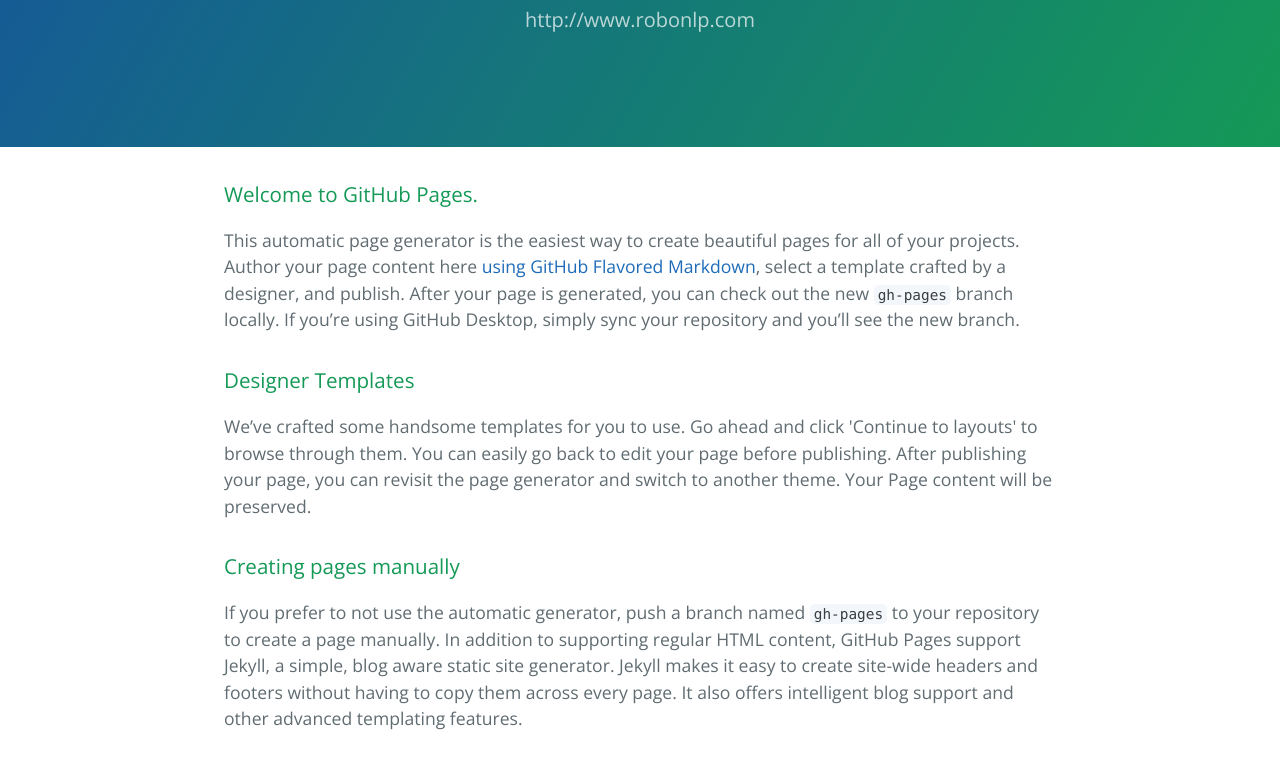
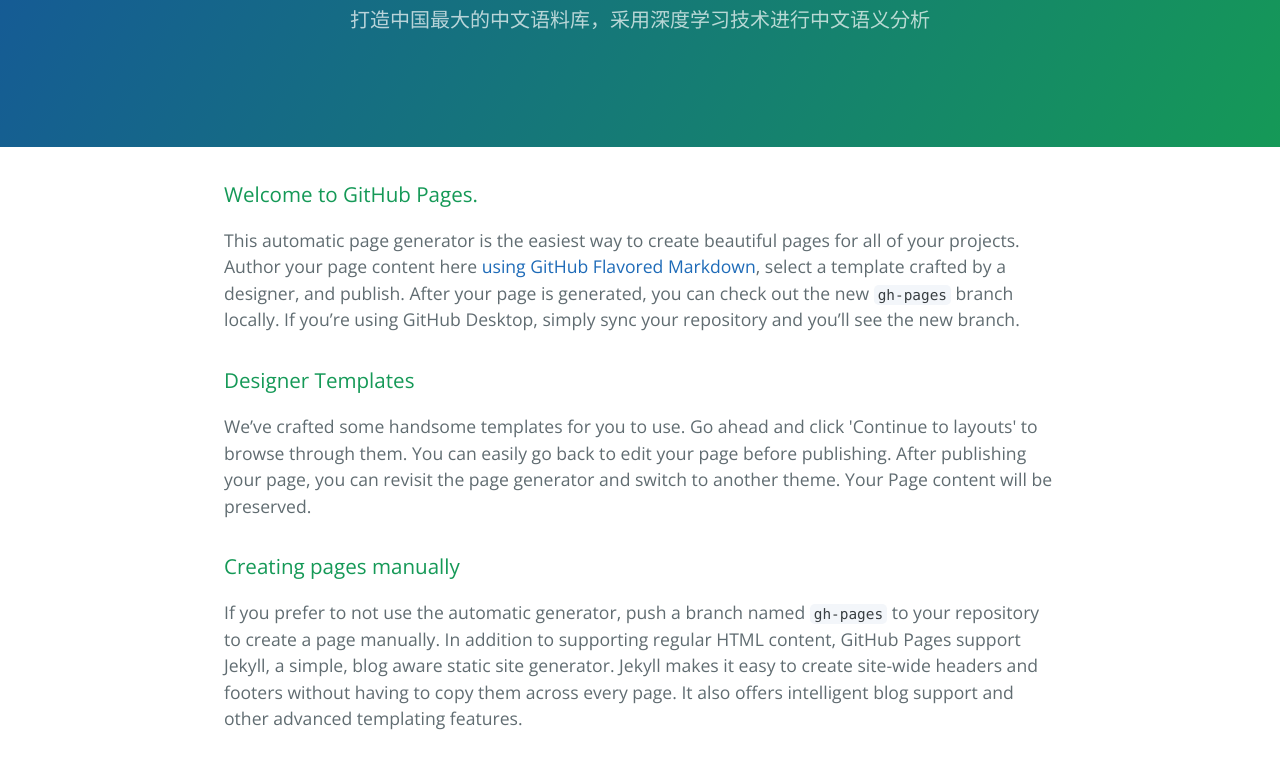
Before and after one commit to RoboNLP/robonlp.github.io, a plain HTML site: page index.html in a window 1280 px wide. Shown: the part 170-931 px from the top of the page. Drawn offline with nearby package versions, Linux system fonts and the light colour scheme.

Commit message:
Update index.html

```diff
--- a/index.html
+++ b/index.html
@@ -12,7 +12,7 @@
   <body>
     <section class="page-header">
       <h1 class="project-name">RoboNLP 深度学习系统</h1>
-      <h2 class="project-tagline">http://www.robonlp.com</h2>
+      <h2 class="project-tagline">打造中国最大的中文语料库，采用深度学习技术进行中文语义分析</h2>
     </section>
 
     <section class="main-content">
```
